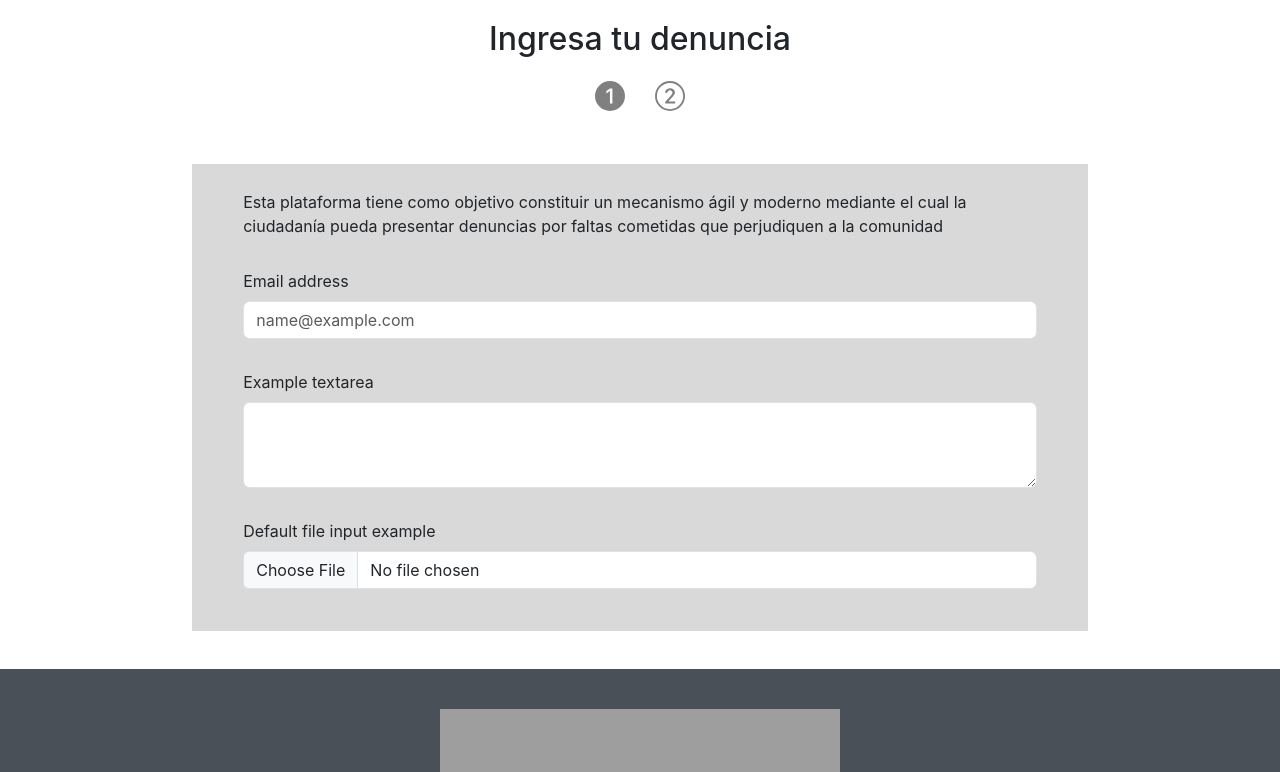
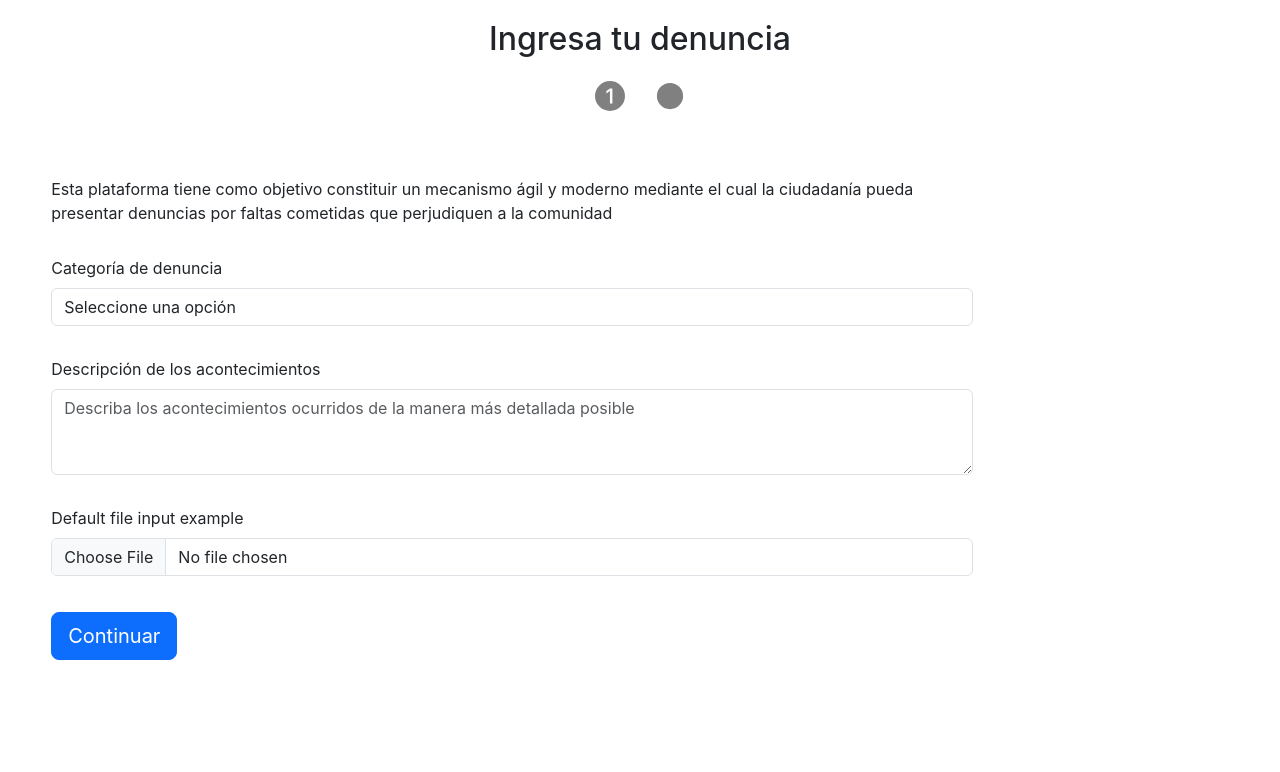
Before and after one commit to thvx/ConSan, a Flask app: template Desarrollo/DS/Codigo/templates/registrarDenuncia.html in a window 1280 px wide. Shown: the part 180-952 px from the top of the page. Run offline with Flask 3, Linux system fonts and the light colour scheme; the template is opened without the code that fills it, so the values that code supplies are empty; grey boxes are pictures that could not be loaded.

Commit message:
Maquetacion flujo de denuncia completa

```diff
--- a/Desarrollo/DS/Codigo/templates/registrarDenuncia.html
+++ b/Desarrollo/DS/Codigo/templates/registrarDenuncia.html
@@ -17,40 +17,54 @@
         </section>
         <nav>
             <div id="nav-opciones">
-                <a class = "nav-opcion" href="index.html">Inicio</a>
-                <a class = "nav-opcion" href="registrarDenuncia.html">Registrar Denuncia</a>
-                <a class = "nav-opcion" href="buscarRegistro.html">Búsqueda por archivo</a>
+                <a class="nav-opcion" href="index.html">Inicio</a>
+                <a class="nav-opcion" href="registrarDenuncia.html">Registrar Denuncia</a>
+                <a class="nav-opcion" href="buscarRegistro.html">Búsqueda por archivo</a>
             </div>
-                <a class = "nav-opcion" href="login.html">Iniciar Sesión</a>
+            <a class="nav-opcion" href="login.html">Iniciar Sesión</a>
         </nav>
     </header>
 
     <main>
+        <section class="section-formulario-denuncia">
             <h2>Ingresa tu denuncia</h2>
             <div class="indicador-numero">
                 <svg xmlns="http://www.w3.org/2000/svg" width="30" height="30" fill="grey" class="bi bi-1-circle-fill" viewBox="0 0 16 16">
-                <path d="M16 8A8 8 0 1 1 0 8a8 8 0 0 1 16 0ZM9.283 4.002H7.971L6.072 5.385v1.271l1.834-1.318h.065V12h1.312V4.002Z"/>
+                    <path d="M16 8A8 8 0 1 1 0 8a8 8 0 0 1 16 0ZM9.283 4.002H7.971L6.072 5.385v1.271l1.834-1.318h.065V12h1.312V4.002Z" />
                 </svg>
                 <svg xmlns="http://www.w3.org/2000/svg" width="30" height="30" fill="grey" class="bi bi-2-circle" viewBox="0 0 16 16">
-                <path d="M1 8a7 7 0 1 0 14 0A7 7 0 0 0 1 8Zm15 0A8 8 0 1 1 0 8a8 8 0 0 1 16 0ZM6.646 6.24v.07H5.375v-.064c0-1.213.879-2.402 2.637-2.402 1.582 0 2.613.949 2.613 2.215 0 1.002-.6 1.667-1.287 2.43l-.096.107-1.974 2.22v.077h3.498V12H5.422v-.832l2.97-3.293c.434-.475.903-1.008.903-1.705 0-.744-.557-1.236-1.313-1.236-.843 0-1.336.615-1.336 1.306Z"/>
+                    <path d="M1 8a7 7 0 1 0 14 0A7 7 0 0 0 1 8ZM9.283 4.002H7.971L6.072 5.385v1.271l1.834-1.318h.065V12h1.312V4.002Z" />
                 </svg>
             </div>
-        <form class="formulario-registro-denuncia">
-            <p class = "formulario-descripcion">Esta plataforma tiene como objetivo constituir un mecanismo ágil y
-                moderno mediante el cual la ciudadanía pueda presentar denuncias por faltas cometidas que perjudiquen a la comunidad</p>
+            <form id="formulario-registro-denuncia" action="/registrar-denuncia" method="POST">
+                <p class="formulario-descripcion">Esta plataforma tiene como objetivo constituir un mecanismo ágil y moderno mediante el cual la ciudadanía pueda presentar denuncias por faltas cometidas que perjudiquen a la comunidad</p>
                 <div class="mb-3">
-                <label for="exampleFormControlInput1" class="form-label">Email address</label>
-                <input type="email" class="form-control" id="exampleFormControlInput1" placeholder="name@example.com">
+                    <label for="categoria-denuncia" class="form-label">Categoría de denuncia</label>
+                    <select name="categoria-denuncia" id="categoria-denuncia" class="form-control" required>
+                        <option value="" disabled selected>Seleccione una opción</option>
+                        <option value="opcion1">opcion1</option>
+                        <option value="opcion2">opcion2</option>
+                        <option value="opcion3">opcion3</option>
+                    </select>
                 </div>
                 <div class="mb-3">
-                <label for="exampleFormControlTextarea1" class="form-label">Example textarea</label>
-                <textarea class="form-control" id="exampleFormControlTextarea1" rows="3"></textarea>
+                    <label for="exampleFormControlTextarea1" class="form-label">Descripción de los acontecimientos</label>
+                    <textarea class="form-control" id="exampleFormControlTextarea1" placeholder="Describa los acontecimientos ocurridos de la manera más detallada posible " rows="3"></textarea>
                 </div>
                 <div class="mb-3">
                     <label for="formFile" class="form-label">Default file input example</label>
                     <input class="form-control" type="file" id="formFile">
                 </div>
+                <a id="continuar-denuncia" class="btn btn-primary btn-lg" href="javascript:void(0);" onclick="continuarDenuncia()">Continuar</a>
             </form>
+        </section>
+
+        <section class="section-formulario-compartir d-none">
+            <form id="form-compartir-denuncia" action="/compartir-denuncia" method="POST">
+                <label for="formFile" class="form-label">Default file input example</label>
+                <input class="form-control" type="file" id="formFile">
+            </form>
+        </section>
     </main>
 
     <footer>
@@ -60,3 +74,21 @@
     </footer>
 </body>
 </html>
+
+<script>
+    function continuarDenuncia() {
+        var registroContainer = document.querySelector(".section-formulario-compartir");
+        var loginForm = document.querySelector(".section-formulario-denuncia");
+        var mostrarRegistroLink = document.getElementById("continuar-denuncia");
+
+        if (registroContainer.classList.contains("d-none")) {
+            registroContainer.classList.remove("d-none");
+            loginForm.classList.add("d-none");
+            mostrarRegistroLink.innerHTML = "Ocultar registro";
+        } else {
+            registroContainer.classList.add("d-none");
+            loginForm.classList.remove("d-none");
+            mostrarRegistroLink.innerHTML = "Continuar";
+        }
+    }
+</script>
```
Also changed, not shown: Desarrollo/DS/Codigo/templates/buscarRegistro.html (+2 -10 lines), Desarrollo/DS/Codigo/templates/login.html (+20 -2 lines). Lines whose indentation alone changed are shown as unchanged.
